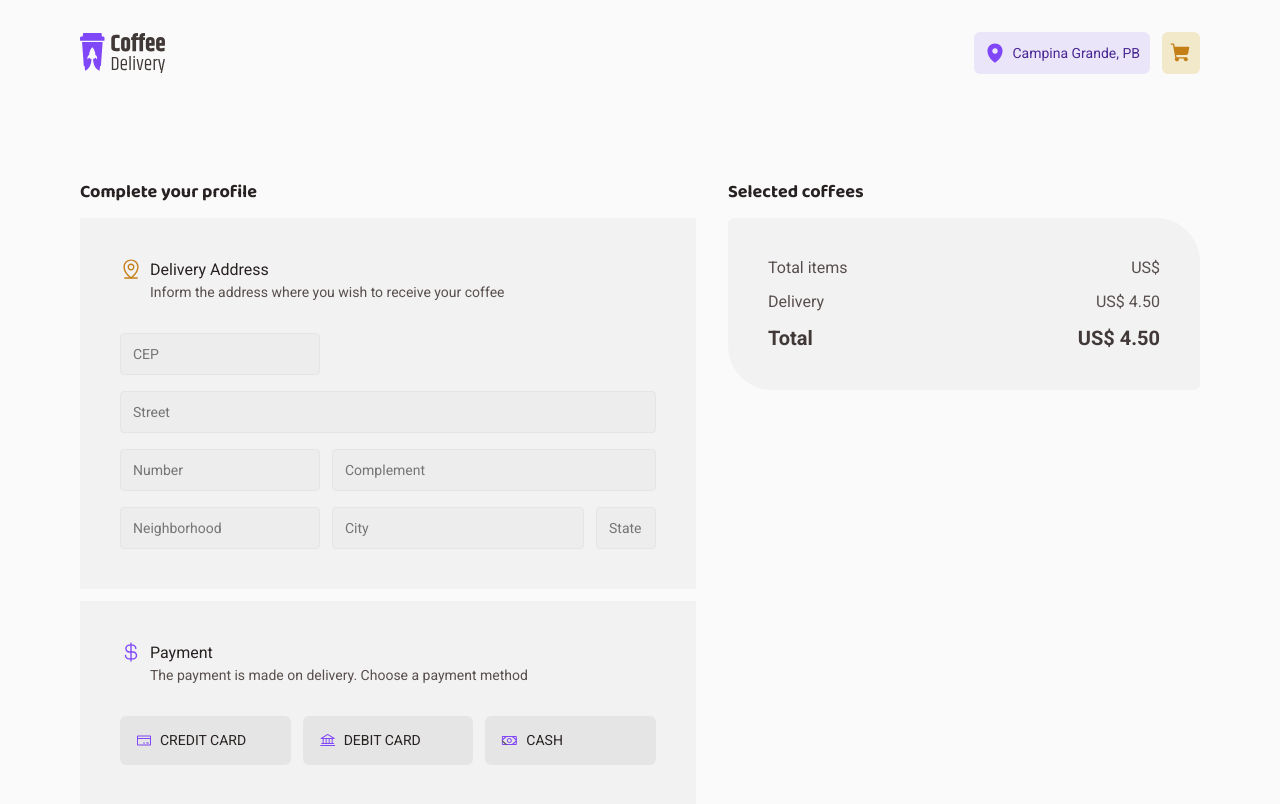
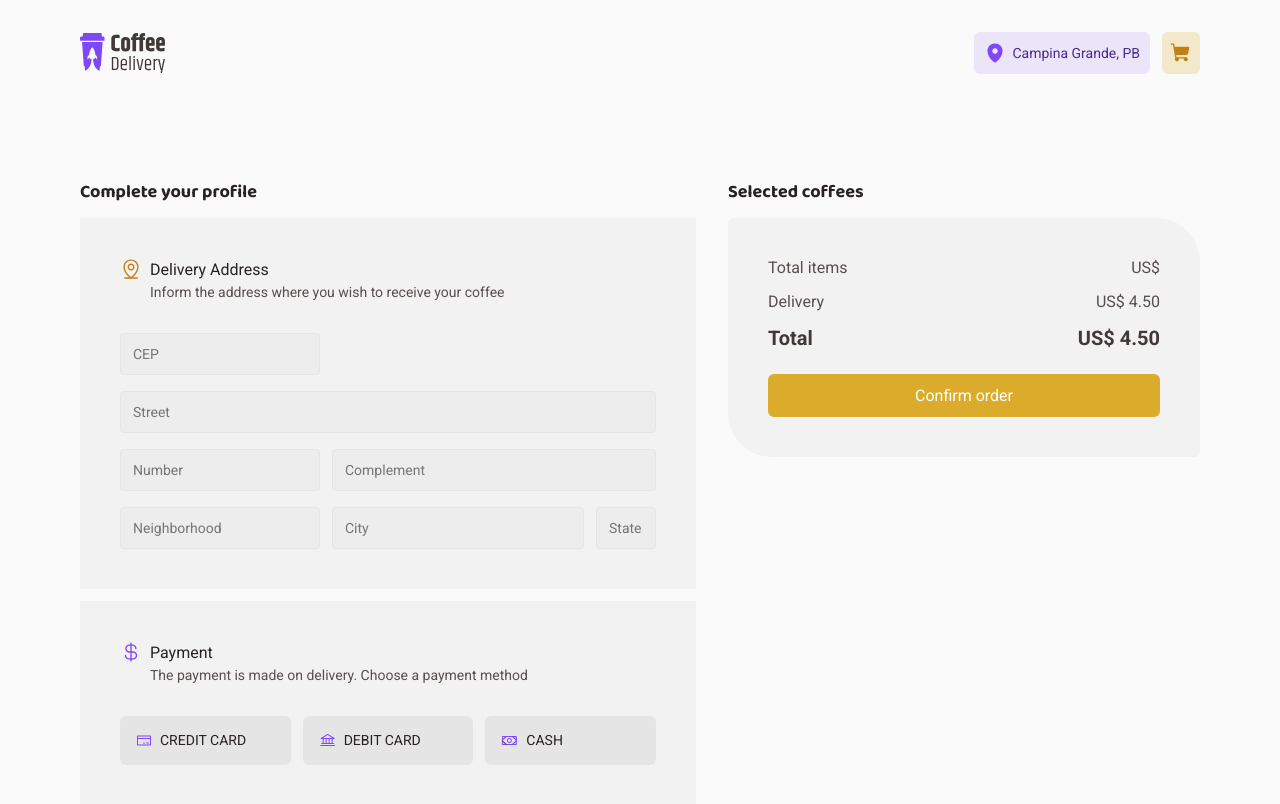
Before and after one commit to Brenosalv/coffee-delivery, a React (Vite) app: page /checkout in a window 1280 px wide. Built offline with nearby package versions, Linux system fonts and the light colour scheme.

Commit message:
Add confirm order button to end of checkout form

```diff
--- a/src/components/Checkout/CheckoutForm/index.tsx
+++ b/src/components/Checkout/CheckoutForm/index.tsx
@@ -1,4 +1,3 @@
-import { FormProvider, useForm } from "react-hook-form";
 import Location from "../../../assets/generalIcons/Location2.svg";
 import Money from "../../../assets/generalIcons/Money.svg";
 import { paymentMethods } from "../../../assets/paymentMethods/paymentMethodsArray";
@@ -9,15 +8,8 @@ import { PaymentMethod } from "./PaymentMethod";
 import { FormContainer, OrderForm, PaymentMethodsContainer } from "./styles";
 
 export function CheckoutForm() {
-  const form = useForm();
-
-  function handleFormSubmit(data: any) { // TODO: Add right type for data
-    console.log(data);
-  }
-
   return (
-    <FormProvider {...form}>
-      <OrderForm onSubmit={form.handleSubmit(handleFormSubmit)}>
+    <OrderForm>
       <Title>
         Complete your profile
       </Title>
@@ -49,6 +41,5 @@ export function CheckoutForm() {
         </PaymentMethodsContainer>
       </FormContainer>
     </OrderForm>
-    </FormProvider>
   );
 }
--- a/src/components/Checkout/OrderSummary/index.tsx
+++ b/src/components/Checkout/OrderSummary/index.tsx
@@ -1,12 +1,14 @@
 import { useContext } from "react";
+import { useFormContext } from "react-hook-form";
 import { CartContext } from "../../../contexts/CartContext";
 import { defaultCurrency } from "../../../utils/currency";
 import { Title } from "../styles";
 import { OrderItem } from "./OrderItem";
-import { Container, OrderDetailsContainer, OrderItemContainer, OrderSummaryDetailContainer, OrderSummaryDetailsContainer, OrderTotalContainer } from "./styles";
+import { ConfirmOrder, Container, OrderDetailsContainer, OrderItemContainer, OrderSummaryDetailContainer, OrderSummaryDetailsContainer, OrderTotalContainer } from "./styles";
 
 export function OrderSummary() {
   const cart = useContext(CartContext);
+  const form = useFormContext();
 
   function handleOrderItemRemove(coffeeId: string) {
     cart?.removeCoffeeFromCart(coffeeId);
@@ -18,6 +20,10 @@ export function OrderSummary() {
 
   function handleOrderItemAddUnit(coffeeId: string) {
     cart?.updateCoffeeUnitFromCart(coffeeId, "add");
+  }
+
+  function handleFormSubmit(data: any) {
+    console.log(data);
   }
 
   return (
@@ -69,6 +75,13 @@ export function OrderSummary() {
             </span>
           </OrderTotalContainer>
         </OrderSummaryDetailsContainer>
+
+        <ConfirmOrder
+          type="submit"
+          onClick={form.handleSubmit(handleFormSubmit)}
+        >
+          Confirm order
+        </ConfirmOrder>
       </OrderDetailsContainer>
     </Container>
   );
--- a/src/components/Checkout/OrderSummary/styles.ts
+++ b/src/components/Checkout/OrderSummary/styles.ts
@@ -36,3 +36,15 @@ export const OrderTotalContainer = styled(OrderSummaryDetailContainer)`
   font-size: 1.25rem;
   font-weight: 700;
 `
+
+export const ConfirmOrder = styled.button`
+  display: flex;
+  padding: 12px 8px;
+  justify-content: center;
+  align-items: center;
+  border-radius: 6px;
+  background: ${(props) => props.theme.yellow};
+  color: ${(props) => props.theme.white};
+  width: 100%;
+  margin-top: 24px;
+`
--- a/src/pages/Checkout/index.tsx
+++ b/src/pages/Checkout/index.tsx
@@ -1,12 +1,17 @@
+import { FormProvider, useForm } from "react-hook-form";
 import { CheckoutForm } from "../../components/Checkout/CheckoutForm";
 import { OrderSummary } from "../../components/Checkout/OrderSummary";
 import { Container } from "./styles";
 
 export function Checkout() {
+  const checkoutForm = useForm();
+
   return (
-    <Container>
-      <CheckoutForm />
-      <OrderSummary />
-    </Container>
+    <FormProvider {...checkoutForm}>
+      <Container>
+        <CheckoutForm />
+        <OrderSummary />
+      </Container>
+    </FormProvider>
   )
 }
```
Lines whose indentation alone changed are shown as unchanged.
